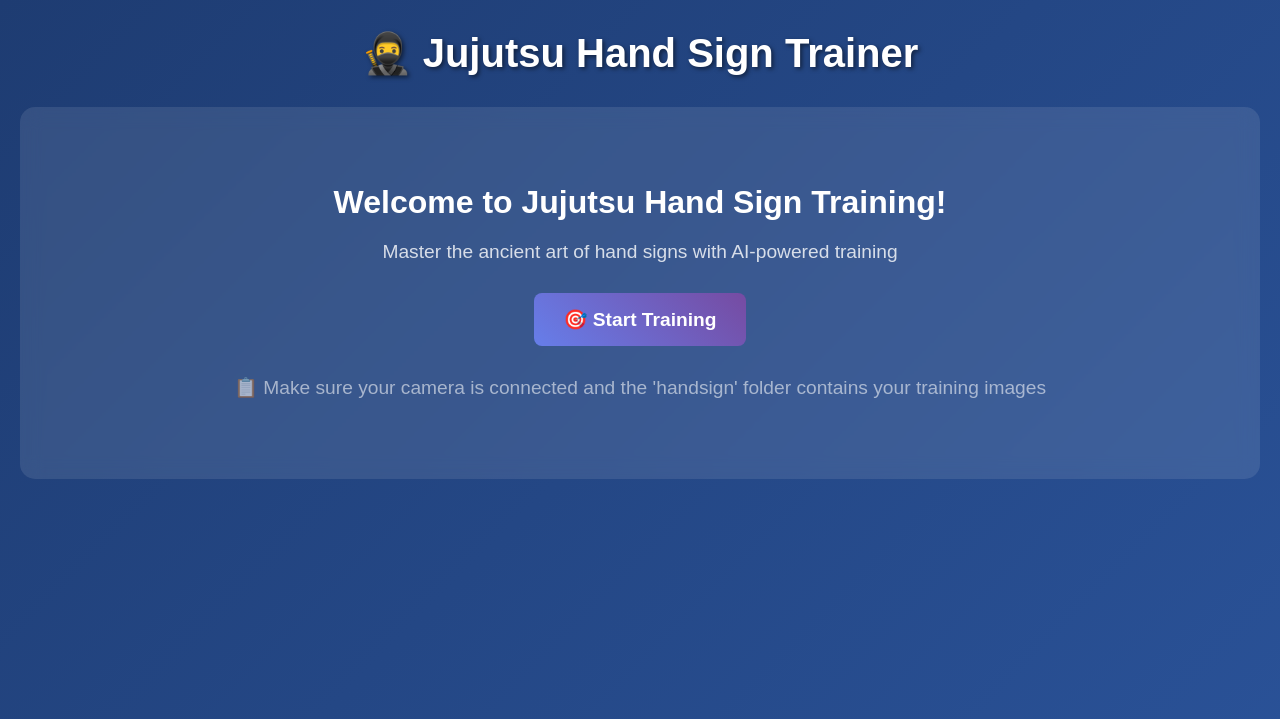
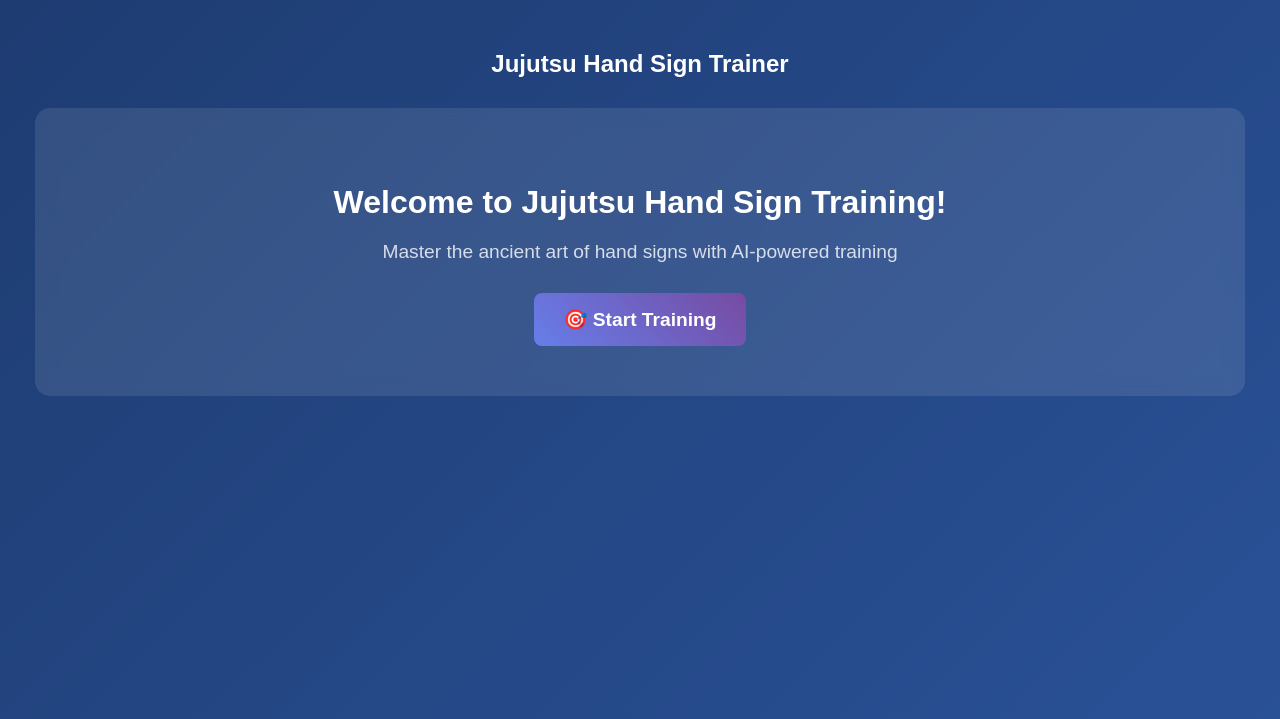
Before and after one commit to developer-web-dimension/jijutsu_move, a Flask app: page / in a window 1280 px wide. Shown: the top 719 px of the page. Run offline with Flask 3, Linux system fonts and the light colour scheme; some libraries are stand-ins or nearby versions.

Commit message:
ui fixes

```diff
--- a/app.py
+++ b/app.py
@@ -871,6 +871,7 @@ html_template = '''<!DOCTYPE html>
             background: rgba(255,255,255,0.1);
             border-radius: 15px;
             backdrop-filter: blur(10px);
+            margin:15px;
         }
 
         .startup-screen h2 {
@@ -972,12 +973,13 @@ html_template = '''<!DOCTYPE html>
             border-radius: 10px;
             padding: 20px;
             margin-bottom: 25px;
+            height: 300px;
         }
 
         #demoVideo {
             width: 100%;
             max-width: 600px;
-            height: auto;
+            height: 300px;
             border-radius: 8px;
             box-shadow: 0 8px 32px rgba(0,0,0,0.3);
         }
@@ -1017,7 +1019,7 @@ html_template = '''<!DOCTYPE html>
 
         @media (max-width: 768px) {
             .demo-video-screen {
-                padding: 20px;
+                padding: 4px;
             }
 
             .demo-controls {
@@ -1065,7 +1067,7 @@ html_template = '''<!DOCTYPE html>
 
     <div class="container">
         <div class="header">
-            <h1>🥷 Jujutsu Hand Sign Trainer</h1>
+            <h2>Jujutsu Hand Sign Trainer</h2>
         </div>
 
         <div id="startupScreen" class="startup-screen">
@@ -1074,15 +1076,12 @@ html_template = '''<!DOCTYPE html>
             <button class="btn btn-primary" onclick="showDemoVideo()" style="font-size: 1.2em; padding: 15px 30px;">
                 🎯 Start Training
             </button>
-            <div style="margin-top: 30px; opacity: 0.7;">
-                <p>📋 Make sure your camera is connected and the 'handsign' folder contains your training images</p>
-            </div>
         </div>
 
         <!-- Demo Video Screen -->
         <div id="demoVideoScreen" class="demo-video-screen" style="display: none;">
             <div class="demo-video-container">
-                <h2>🎥 Training Demo</h2>
+                <h2> Training Demo</h2>
                 <p>Watch this quick demo to learn how to use the hand sign trainer</p>
 
                 <div class="video-wrapper">
@@ -1093,21 +1092,12 @@ html_template = '''<!DOCTYPE html>
                 </div>
 
                 <div class="demo-controls">
-                    <button class="btn btn-secondary" onclick="skipDemo()">⏭️ Skip Demo</button>
+                    <button class="btn btn-secondary" onclick="skipDemo()">⏭ Skip Demo</button>
                     <button class="btn btn-primary" onclick="proceedToTraining()" style="display: none;" id="proceedButton">
-                        🚀 Start Training Now
+                        Start Training Now
                     </button>
                 </div>
 
-                <div class="demo-info">
-                    <p>💡 <strong>Tips:</strong></p>
-                    <ul style="text-align: left; margin: 0 auto; display: inline-block;">
-                        <li>Position your hand clearly in front of the camera</li>
-                        <li>Maintain steady hand position for better accuracy</li>
-                        <li>Follow the reference images shown on the right</li>
-                        <li>Wait for the accuracy to reach 65% to advance</li>
-                    </ul>
-                </div>
             </div>
         </div>
 
@@ -1116,26 +1106,24 @@ html_template = '''<!DOCTYPE html>
                 <video id="videoElement" autoplay muted></video>
                 <canvas id="canvas"></canvas>
                 <div id="cameraError" style="display: none; text-align: center; padding: 50px; background: rgba(255,0,0,0.2); border-radius: 10px; margin-bottom: 20px;">
-                    <h3>📷 Camera Error</h3>
+                    <h3> Camera Error</h3>
                     <p>Unable to access camera. Please check:</p>
                     <ul style="text-align: left; margin: 20px 0;">
                         <li>Camera is connected and not used by other apps</li>
                         <li>Browser has camera permissions</li>
                         <li>Try refreshing the page</li>
                     </ul>
-                    <button class="btn btn-secondary" onclick="initCamera()">🔄 Retry Camera</button>
+                    <button class="btn btn-secondary" onclick="initCamera()">Retry Camera</button>
                 </div>
                 <div class="controls">
-                    <button class="btn btn-secondary" onclick="previousSign()">⬅️ Previous</button>
-                    <button class="btn btn-secondary" onclick="nextSign()">Next ➡️</button>
-                    <button class="btn btn-danger" onclick="stopTraining()">🛑 Stop</button>
-                    <button class="btn btn-secondary" onclick="resetProgress()">🔄 Reset</button>
+                    <button class="btn btn-danger" onclick="stopTraining()"> Stop</button>
+                    <button class="btn btn-secondary" onclick="resetProgress()"> Reset</button>
                 </div>
             </div>
 
             <div class="side-panel">
                 <div class="reference-image">
-                    <h3>🎯 Target Sign</h3>
+                    <h3>Target Sign</h3>
                     <div id="signName" style="font-size: 1.2em; margin-bottom: 10px;">Loading...</div>
                     <img id="referenceImage" src="" alt="Reference Sign" style="display: none;">
                     <div id="noImageText" style="padding: 50px; background: rgba(255,255,255,0.1); border-radius: 10px;">
@@ -1144,7 +1132,7 @@ html_template = '''<!DOCTYPE html>
                 </div>
 
                 <div class="status-panel">
-                    <h3>📊 Training Status</h3>
+                    <h3>Training Status</h3>
                     <div class="accuracy-display" id="accuracyDisplay">0%</div>
                     <div class="progress-bar">
                         <div class="progress-fill" id="progressFill" style="width: 0%;"></div>
@@ -1219,7 +1207,7 @@ html_template = '''<!DOCTYPE html>
                     // Start frame processing
                     frameProcessingInterval = setInterval(captureAndSendFrame, 100); // 10 FPS
 
-                    showNotification('Training started! 🎯');
+                    showNotification('Training started!');
                 } else if (data.message.includes('stopped')) {
                     document.getElementById('startupScreen').style.display = 'block';
                     document.getElementById('trainingInterface').style.display = 'none';
@@ -1250,7 +1238,7 @@ html_template = '''<!DOCTYPE html>
                     demoVideo.currentTime = 0;
                     document.getElementById('proceedButton').style.display = 'none';
 
-                    showNotification('Training stopped! 🛑');
+                    showNotification('Training stopped!');
                 }
             } else {
                 showNotification(data.message, 'error');
@@ -1263,12 +1251,12 @@ html_template = '''<!DOCTYPE html>
                 updateInstantFeedback(data);
 
                 if (data.training_complete) {
-                    showNotification('🏆 Training Complete! All signs mastered!', 'success');
+                    showNotification('Training Complete! All signs mastered!', 'success');
                     setTimeout(() => {
                         stopTraining();
                     }, 3000);
                 } else if (data.sign_completed) {
-                    showNotification('✅ Sign completed! Moving to next...', 'success');
+                    showNotification('Sign completed! Moving to next...', 'success');
                 }
             }
         });
@@ -1482,14 +1470,6 @@ html_template = '''<!DOCTYPE html>
             socket.emit('stop_training');
         }
 
-        function nextSign() {
-            socket.emit('next_sign');
-        }
-
-        function previousSign() {
-            socket.emit('previous_sign');
-        }
-
         function resetProgress() {
             if (confirm('Are you sure you want to reset all progress?')) {
                 socket.emit('reset_progress');
@@ -1509,13 +1489,5 @@ if __name__ == "__main__":
         os.makedirs("handsign")
         print("📁 Created 'handsign' folder. Please add your hand sign images here.")
 
-    print("🌐 Starting Flask server with WebSocket support...")
-    print("🔗 Open your browser and go to: http://localhost:5000")
-    print("📁 Make sure your hand sign images are in the 'handsign' folder")
-    print("⚡ WebSocket enabled for real-time frame processing!")
-
-    # Install required packages
-    print("\n📦 Make sure you have installed the required packages:")
-    print("pip install flask flask-socketio opencv-python mediapipe numpy pillow")
 
     socketio.run(app, debug=True, host='0.0.0.0', port=5000)
--- a/templates/index.html
+++ b/templates/index.html
@@ -219,6 +219,7 @@
             background: rgba(255,255,255,0.1);
             border-radius: 15px;
             backdrop-filter: blur(10px);
+            margin:15px;
         }
 
         .startup-screen h2 {
@@ -320,12 +321,13 @@
             border-radius: 10px;
             padding: 20px;
             margin-bottom: 25px;
+            height: 300px;
         }
 
         #demoVideo {
             width: 100%;
             max-width: 600px;
-            height: auto;
+            height: 300px;
             border-radius: 8px;
             box-shadow: 0 8px 32px rgba(0,0,0,0.3);
         }
@@ -365,7 +367,7 @@
 
         @media (max-width: 768px) {
             .demo-video-screen {
-                padding: 20px;
+                padding: 4px;
             }
 
             .demo-controls {
@@ -413,7 +415,7 @@
 
     <div class="container">
         <div class="header">
-            <h1>🥷 Jujutsu Hand Sign Trainer</h1>
+            <h2>Jujutsu Hand Sign Trainer</h2>
         </div>
 
         <div id="startupScreen" class="startup-screen">
@@ -422,15 +424,12 @@
             <button class="btn btn-primary" onclick="showDemoVideo()" style="font-size: 1.2em; padding: 15px 30px;">
                 🎯 Start Training
             </button>
-            <div style="margin-top: 30px; opacity: 0.7;">
-                <p>📋 Make sure your camera is connected and the 'handsign' folder contains your training images</p>
-            </div>
         </div>
 
         <!-- Demo Video Screen -->
         <div id="demoVideoScreen" class="demo-video-screen" style="display: none;">
             <div class="demo-video-container">
-                <h2>🎥 Training Demo</h2>
+                <h2> Training Demo</h2>
                 <p>Watch this quick demo to learn how to use the hand sign trainer</p>
 
                 <div class="video-wrapper">
@@ -441,21 +440,12 @@
                 </div>
 
                 <div class="demo-controls">
-                    <button class="btn btn-secondary" onclick="skipDemo()">⏭️ Skip Demo</button>
+                    <button class="btn btn-secondary" onclick="skipDemo()">⏭ Skip Demo</button>
                     <button class="btn btn-primary" onclick="proceedToTraining()" style="display: none;" id="proceedButton">
-                        🚀 Start Training Now
+                        Start Training Now
                     </button>
                 </div>
 
-                <div class="demo-info">
-                    <p>💡 <strong>Tips:</strong></p>
-                    <ul style="text-align: left; margin: 0 auto; display: inline-block;">
-                        <li>Position your hand clearly in front of the camera</li>
-                        <li>Maintain steady hand position for better accuracy</li>
-                        <li>Follow the reference images shown on the right</li>
-                        <li>Wait for the accuracy to reach 65% to advance</li>
-                    </ul>
-                </div>
             </div>
         </div>
 
@@ -464,26 +454,24 @@
                 <video id="videoElement" autoplay muted></video>
                 <canvas id="canvas"></canvas>
                 <div id="cameraError" style="display: none; text-align: center; padding: 50px; background: rgba(255,0,0,0.2); border-radius: 10px; margin-bottom: 20px;">
-                    <h3>📷 Camera Error</h3>
+                    <h3> Camera Error</h3>
                     <p>Unable to access camera. Please check:</p>
                     <ul style="text-align: left; margin: 20px 0;">
                         <li>Camera is connected and not used by other apps</li>
                         <li>Browser has camera permissions</li>
                         <li>Try refreshing the page</li>
                     </ul>
-                    <button class="btn btn-secondary" onclick="initCamera()">🔄 Retry Camera</button>
+                    <button class="btn btn-secondary" onclick="initCamera()">Retry Camera</button>
                 </div>
                 <div class="controls">
-                    <button class="btn btn-secondary" onclick="previousSign()">⬅️ Previous</button>
-                    <button class="btn btn-secondary" onclick="nextSign()">Next ➡️</button>
-                    <button class="btn btn-danger" onclick="stopTraining()">🛑 Stop</button>
-                    <button class="btn btn-secondary" onclick="resetProgress()">🔄 Reset</button>
+                    <button class="btn btn-danger" onclick="stopTraining()"> Stop</button>
+                    <button class="btn btn-secondary" onclick="resetProgress()"> Reset</button>
                 </div>
             </div>
 
             <div class="side-panel">
                 <div class="reference-image">
-                    <h3>🎯 Target Sign</h3>
+                    <h3>Target Sign</h3>
                     <div id="signName" style="font-size: 1.2em; margin-bottom: 10px;">Loading...</div>
                     <img id="referenceImage" src="" alt="Reference Sign" style="display: none;">
                     <div id="noImageText" style="padding: 50px; background: rgba(255,255,255,0.1); border-radius: 10px;">
@@ -492,7 +480,7 @@
                 </div>
 
                 <div class="status-panel">
-                    <h3>📊 Training Status</h3>
+                    <h3>Training Status</h3>
                     <div class="accuracy-display" id="accuracyDisplay">0%</div>
                     <div class="progress-bar">
                         <div class="progress-fill" id="progressFill" style="width: 0%;"></div>
@@ -567,7 +555,7 @@
                     // Start frame processing
                     frameProcessingInterval = setInterval(captureAndSendFrame, 100); // 10 FPS
 
-                    showNotification('Training started! 🎯');
+                    showNotification('Training started!');
                 } else if (data.message.includes('stopped')) {
                     document.getElementById('startupScreen').style.display = 'block';
                     document.getElementById('trainingInterface').style.display = 'none';
@@ -598,7 +586,7 @@
                     demoVideo.currentTime = 0;
                     document.getElementById('proceedButton').style.display = 'none';
 
-                    showNotification('Training stopped! 🛑');
+                    showNotification('Training stopped!');
                 }
             } else {
                 showNotification(data.message, 'error');
@@ -611,12 +599,12 @@
                 updateInstantFeedback(data);
 
                 if (data.training_complete) {
-                    showNotification('🏆 Training Complete! All signs mastered!', 'success');
+                    showNotification('Training Complete! All signs mastered!', 'success');
                     setTimeout(() => {
                         stopTraining();
                     }, 3000);
                 } else if (data.sign_completed) {
-                    showNotification('✅ Sign completed! Moving to next...', 'success');
+                    showNotification('Sign completed! Moving to next...', 'success');
                 }
             }
         });
@@ -830,14 +818,6 @@
             socket.emit('stop_training');
         }
 
-        function nextSign() {
-            socket.emit('next_sign');
-        }
-
-        function previousSign() {
-            socket.emit('previous_sign');
-        }
-
         function resetProgress() {
             if (confirm('Are you sure you want to reset all progress?')) {
                 socket.emit('reset_progress');
```
